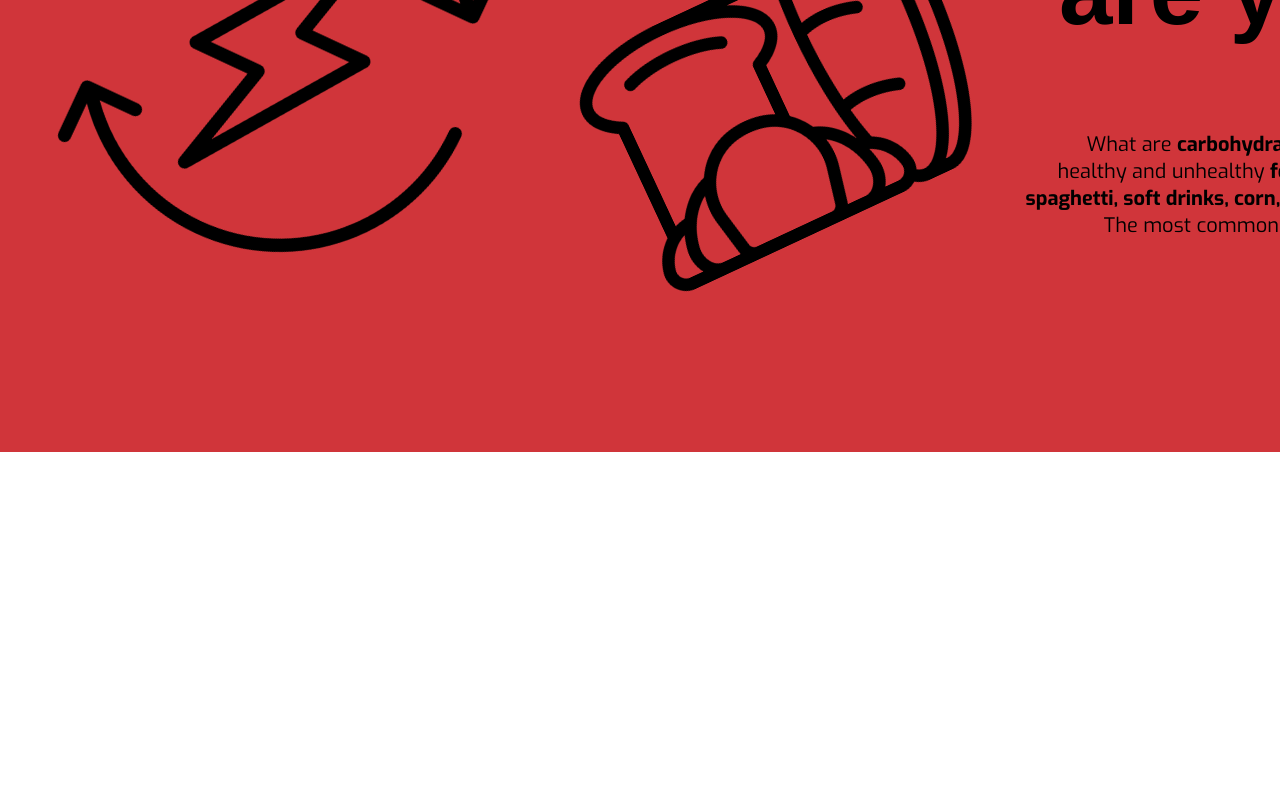
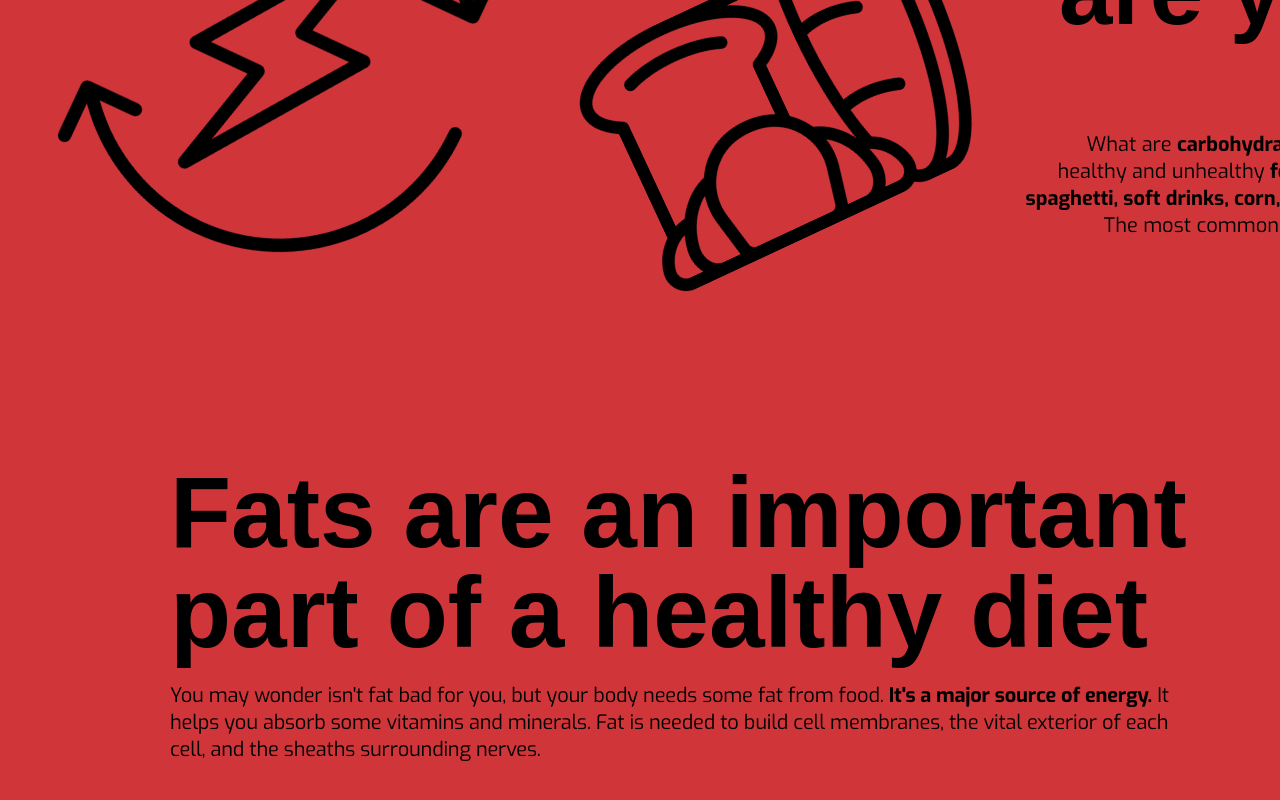
Before and after one commit to darianthao/ibulky, a React (Create React App) app: page / in a window 1280 px wide. Shown: the part 1648-2448 px from the top of the page. Before the commit the page ends 2100 px from the top, so only its background shows below. Built offline with nearby package versions, Linux system fonts and the light colour scheme.

Commit message:
added fat container section

```diff
--- a/src/components/Description/Description.js
+++ b/src/components/Description/Description.js
@@ -1,11 +1,13 @@
 import Protein from './Protein/Protein'
 import Carbohydrates from "./Carbohydrates/Carbohydrates";
+import Fats from "./Fats/Fats"
 
 function Description() {
     return (
         <>
             <Protein/>
             <Carbohydrates/>
+            <Fats/>
         </>
     );
 }
--- /dev/null
+++ b/src/components/Description/Fats/Fats.css
@@ -0,0 +1,32 @@
+.fats-context-container{
+    width: 100%;
+    position: relative;
+    background: #d0353a;
+    display: flex;
+    flex-direction: row;
+    align-items: center;
+    padding-bottom: 4em;
+}
+
+.fats-description{
+    margin-left: 10em;
+}
+
+.fats-description h1{
+    width: 1200px;
+    font-size: 100px;
+    padding: 10px;
+    line-height: 1em;
+    font-family: sans-serif;
+}
+
+.fats-description p{
+    padding: 10px;
+    font-size: 1.25rem;
+    width: 1000px;
+    letter-spacing: -0.01em;
+}
+
+.fat-list{
+    font-size: 1.5rem;
+}
--- /dev/null
+++ b/src/components/Description/Fats/Fats.js
@@ -0,0 +1,31 @@
+import './Fats.css'
+
+function Fats() {
+    return (
+        <>
+            <div className="fats-context-container">
+                <div className="fats-description">
+                <h1>Fats are an important part of a healthy diet</h1>
+                    <p>You may wonder isn't fat bad for you, but your body needs
+                        some fat from food. <strong>It's a major source of energy.</strong> It helps
+                        you absorb some vitamins and minerals. Fat is needed to build cell
+                        membranes, the vital exterior of each cell, and the sheaths surrounding
+                        nerves.</p>
+                </div>
+                <div className="fat-list">
+                    <p>Examples of Fats:</p>
+                    <ul>
+                        <strong>
+                            <li>Olives</li>
+                            <li>Avocados</li>
+                            <li>Nuts (Almonds, Pecans, Cashews)</li>
+                            <li>Peanut Butter</li>
+                        </strong>
+                    </ul>
+                </div>
+            </div>
+        </>
+    );
+}
+
+export default Fats;
```
